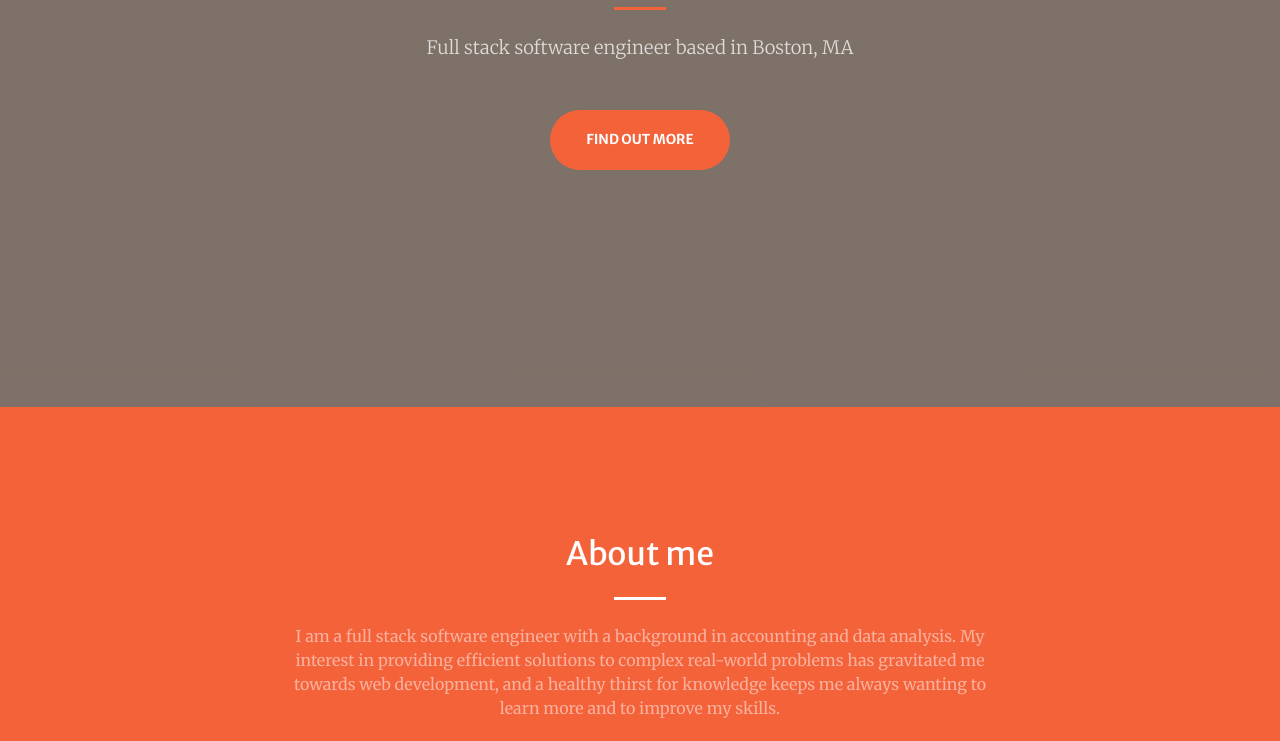
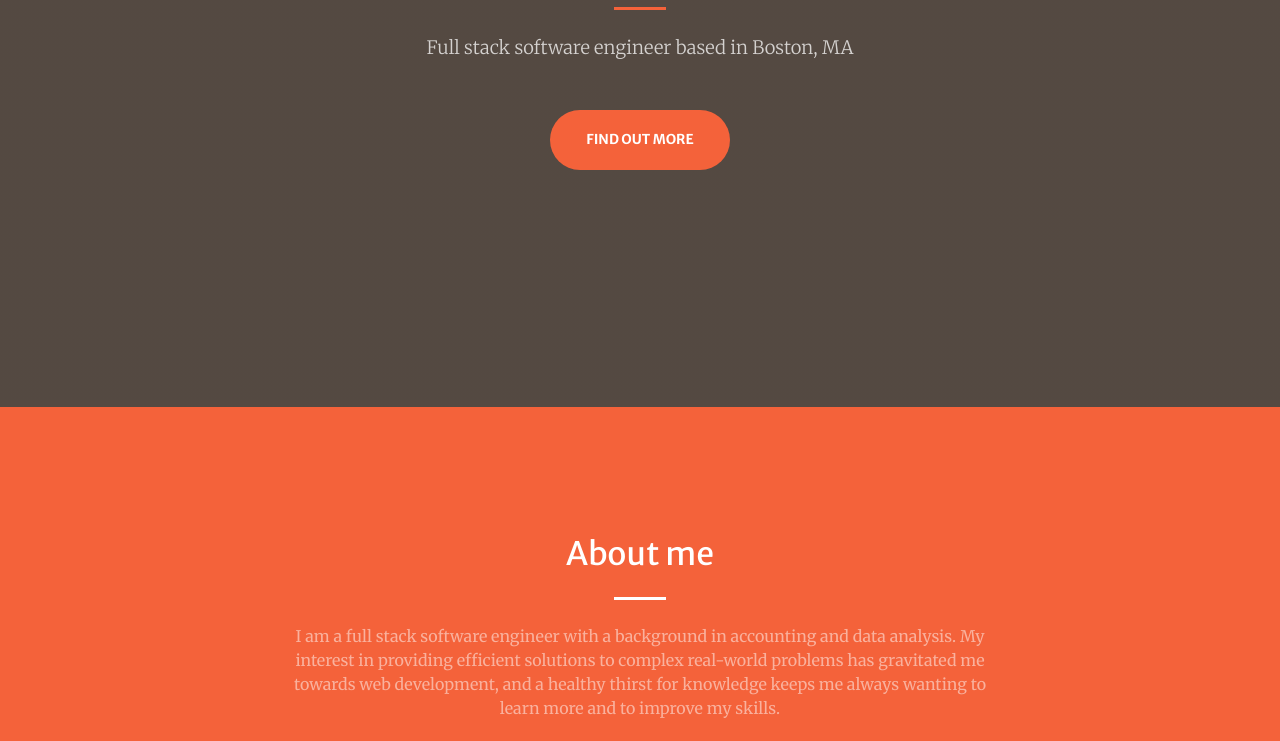
Before and after one commit to rypatel126/rypatel126.github.io, a website with bundled scripts: page index.html in a window 1280 px wide. Shown: the part 393-1134 px from the top of the page. Built offline with nearby package versions, Linux system fonts and the light colour scheme; files whose address does not match are found by name.

Commit message:
changing masthead background color

```diff
--- a/index.html
+++ b/index.html
@@ -63,7 +63,7 @@
   </nav>
 
   <!-- Masthead -->
-  <header class="masthead">
+  <header class="masthead page-section bg-dark text-white">
     <div class="container h-100">
       <div class="row h-100 align-items-center justify-content-center text-center">
         <div class="col-lg-10 align-self-end">
```
